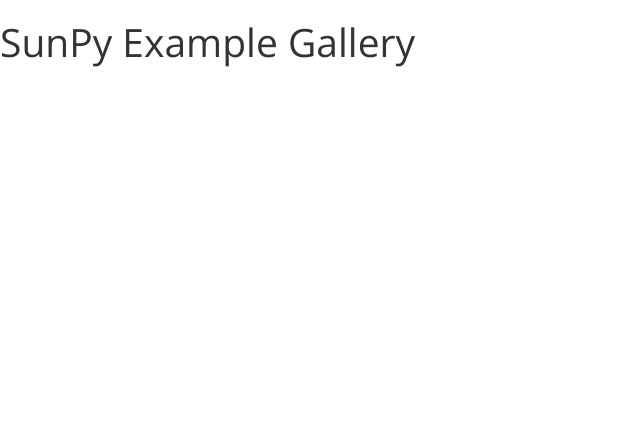
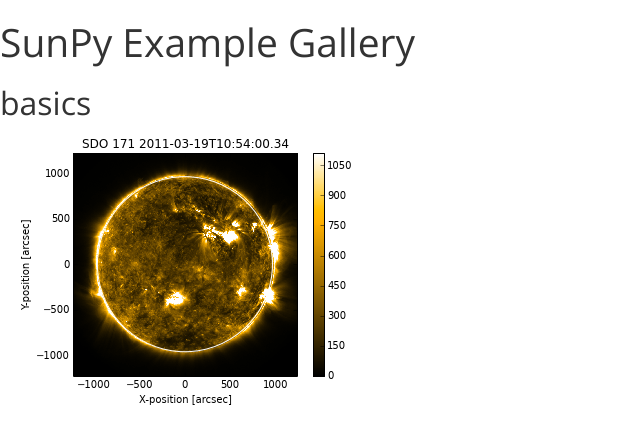
Before and after one commit to govtmirror/gallery_old, a plain HTML site: page index.html in a window 1280 px wide. Shown: the whole page, without its empty margins (0-640 px from the left). Drawn offline with nearby package versions, Linux system fonts and the light colour scheme.

Commit message:
Basic gallery generation from JSON working

```diff
--- a/gallery.json
+++ b/gallery.json
@@ -1 +1 @@
-{"Basics": ["01-hello_sunpy"]}
+{"basics": ["01-hello_sunpy"]}
--- a/index.html
+++ b/index.html
@@ -19,18 +19,34 @@
 
 
 <!-- JavaScript -->
+<script src="https://code.jquery.com/jquery.js"></script>
 <script src="http://netdna.bootstrapcdn.com/bootstrap/3.0.2/js/bootstrap.min.js"></script>
-<script src="https://code.jquery.com/jquery.js"></script>
 
 <!-- Load SunPy gallery -->
 <script type='text/javascript'>
 $(function() {
     $.getJSON("gallery.json", function(data) {
-        var gallery = $('#sunpy-gallery);
-        var entry = "<div class='col-xs-12 col-sm-6 col-lg-2'>"
+        var gallery = $('#sunpy-gallery');
 
-        $.each(data, function (key, val) {
-            gallery.append("<h2>" + key + "</h2>");
+        // Entry HTML parts
+        var entry_div = "<div class='col-xs-12 col-sm-6 col-lg-2'>";
+
+        $.each(data, function (section, entries) {
+            // Add section header
+            gallery.append("<h2>" + section + "</h2>");
+
+            $.each(entries, function(i, notebook) {
+                // @TODO: either decide to use only PNG, or detect
+                // file extension.
+                var basefile = section + "/" + notebook,
+
+                // construct gallery entry
+                entry = entry_div + "<a href='" + basefile + ".html'>" +
+                    "<img src='" + basefile + ".png' /></a></div>";
+
+                // Add to output
+                gallery.append(entry);
+            })
         });
     });
 });
```
Also changed, not shown: 1 other file.
